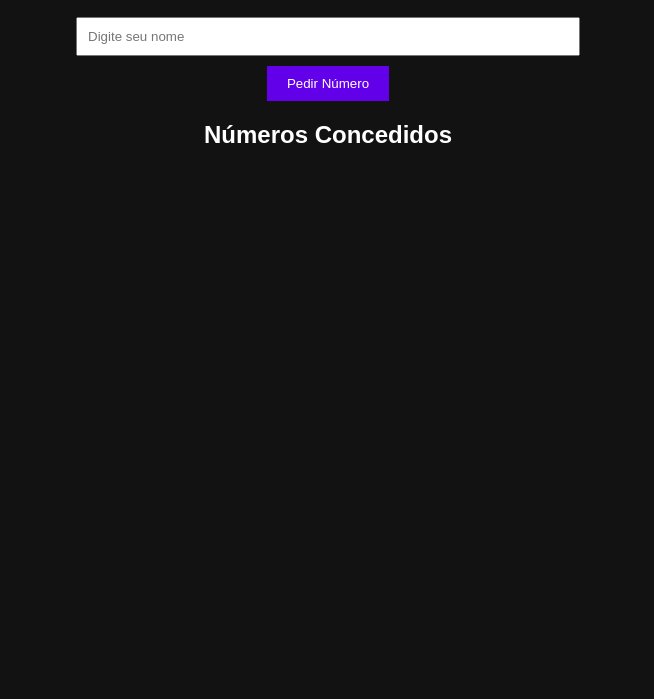
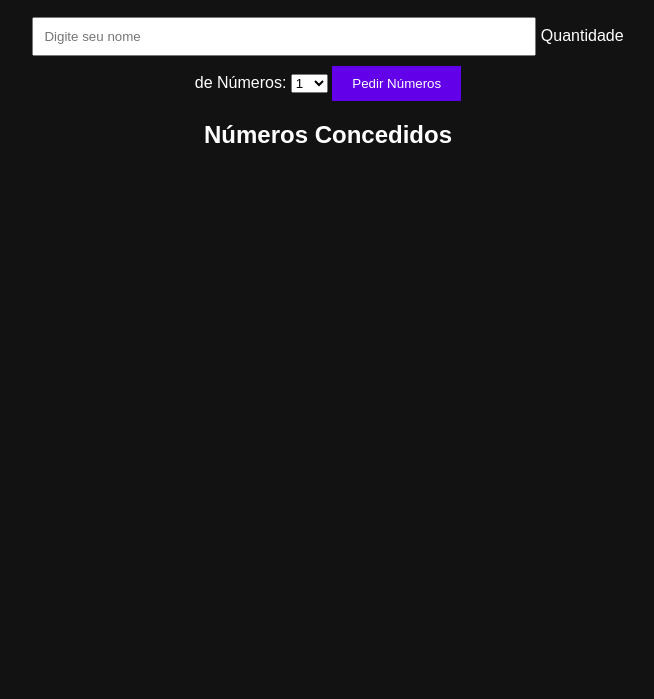
Before and after one commit to santiagoqueiroz/OficiosGEJUD, a plain HTML site: page index.html in a window 1280 px wide. Shown: the part 101-800 px from the top of the page, without its empty margins (312-966 px from the left). Drawn offline with Linux system fonts and the light colour scheme.

Commit message:
Update index.html

```diff
--- a/index.html
+++ b/index.html
@@ -10,7 +10,22 @@
     <div class="container">
         <h1>Distribuição de Números</h1>
         <input type="text" id="username" placeholder="Digite seu nome">
-        <button id="requestNumber">Pedir Número</button>
+
+        <label for="quantity">Quantidade de Números:</label>
+        <select id="quantity">
+            <option value="1">1</option>
+            <option value="2">2</option>
+            <option value="3">3</option>
+            <option value="4">4</option>
+            <option value="5">5</option>
+            <option value="6">6</option>
+            <option value="7">7</option>
+            <option value="8">8</option>
+            <option value="9">9</option>
+            <option value="10">10</option>
+        </select>
+
+        <button id="requestNumber">Pedir Números</button>
 
         <h2>Números Concedidos</h2>
         <ul id="numberList"></ul>
```
